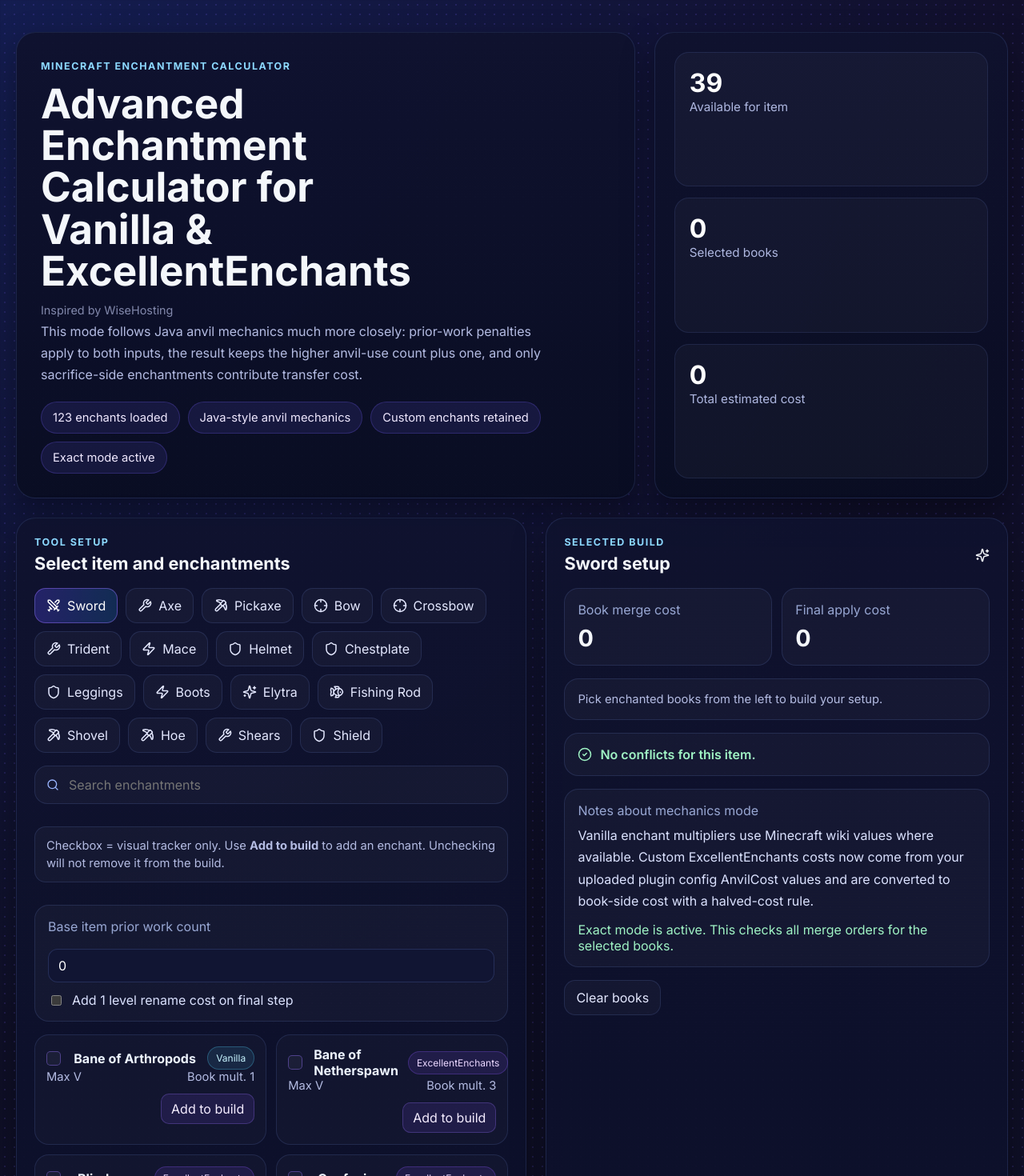
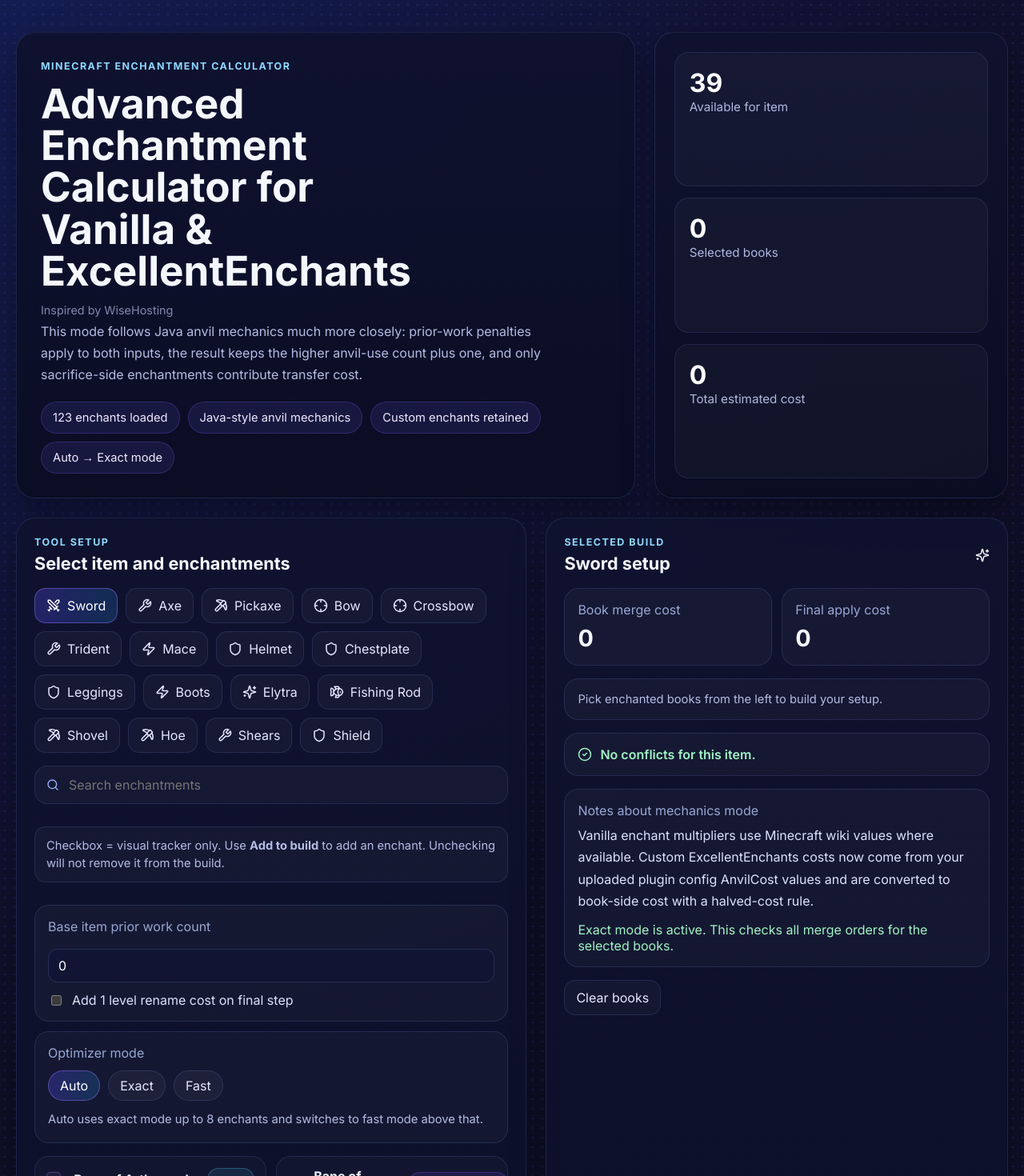
Before and after one commit to wolfblade2k/Enchantment-Calculator, a React (Vite) app: page / in a window 1280 px wide. Shown: the top 1470 px of the page at 80% size. Built offline with nearby package versions, Linux system fonts and the light colour scheme; the HTML template or start-up script is replaced by a standard one.

Commit message:
Add files via upload

```diff
--- a/src/App.tsx
+++ b/src/App.tsx
@@ -548,7 +548,7 @@
   return { totalCost, node: nodes[0] };
 }
 
-function evaluateBuild(picks: Picked[], targetItem: ItemKey, existingUses: number, renameCost: boolean) {
+function evaluateBuild(picks: Picked[], targetItem: ItemKey, existingUses: number, renameCost: boolean, optimizerMode: "auto" | "exact" | "fast") {
   const selected = picks
     .map((pick) => {
       const enchant = ALL.find((e) => e.name === pick.name);
@@ -583,7 +583,8 @@
     };
   }
 
-  const useFastMode = picks.length > 8;
+  const useFastMode =
+    optimizerMode === "fast" || (optimizerMode === "auto" && picks.length > 8);
   const mergePlan = useFastMode
     ? greedyBookMerge(picks, targetItem)
     : optimizeBookMerge(picks, targetItem);
@@ -654,6 +655,7 @@
   const [tracked, setTracked] = useState<Record<string, boolean>>({});
   const [existingUses, setExistingUses] = useState(0);
   const [renameCost, setRenameCost] = useState(false);
+  const [optimizerMode, setOptimizerMode] = useState<"auto" | "exact" | "fast">("auto");
 
   const itemLabel = ITEMS.find((x) => x.key === item)?.label ?? "Item";
 
@@ -668,8 +670,8 @@
   );
 
   const evaluation = useMemo(
-    () => evaluateBuild(picked, item, existingUses, renameCost),
-    [picked, item, existingUses, renameCost]
+    () => evaluateBuild(picked, item, existingUses, renameCost, optimizerMode),
+    [picked, item, existingUses, renameCost, optimizerMode]
   );
 
   useEffect(() => {
@@ -721,7 +723,13 @@
             <span>{ALL.length} enchants loaded</span>
             <span>Java-style anvil mechanics</span>
             <span>Custom enchants retained</span>
-            <span>{evaluation.mode === "fast" ? "Fast mode for large builds" : "Exact mode active"}</span>
+            <span>
+              {optimizerMode === "auto"
+                ? (evaluation.mode === "fast" ? "Auto → Fast mode" : "Auto → Exact mode")
+                : optimizerMode === "fast"
+                  ? "Manual Fast mode"
+                  : "Manual Exact mode"}
+            </span>
           </div>
         </div>
         <div className="hero-card">
@@ -793,6 +801,36 @@
                 />
                 Add 1 level rename cost on final step
               </label>
+            </div>
+
+            <div className="summary-card" style={{ marginBottom: 0 }}>
+              <span>Optimizer mode</span>
+              <div className="mode-toggle">
+                <button
+                  type="button"
+                  className={optimizerMode === "auto" ? "mode-pill active" : "mode-pill"}
+                  onClick={() => setOptimizerMode("auto")}
+                >
+                  Auto
+                </button>
+                <button
+                  type="button"
+                  className={optimizerMode === "exact" ? "mode-pill active" : "mode-pill"}
+                  onClick={() => setOptimizerMode("exact")}
+                >
+                  Exact
+                </button>
+                <button
+                  type="button"
+                  className={optimizerMode === "fast" ? "mode-pill active" : "mode-pill"}
+                  onClick={() => setOptimizerMode("fast")}
+                >
+                  Fast
+                </button>
+              </div>
+              <div style={{ marginTop: 12, color: "#b4bce3", lineHeight: 1.6, fontSize: "0.92rem" }}>
+                Auto uses exact mode up to 8 enchants and switches to fast mode above that.
+              </div>
             </div>
           </div>
 
@@ -918,7 +956,7 @@
             </div>
             {evaluation.mode === "fast" && (
               <div style={{ marginTop: 12, color: "#8cd8ff" }}>
-                Fast mode is enabled because you selected more than 8 enchants. It uses a greedy merge order to keep the site responsive.
+                Fast mode is active. It uses a greedy merge order to keep the site responsive on larger builds.
               </div>
             )}
             {evaluation.mode === "exact" && (
--- a/src/index.css
+++ b/src/index.css
@@ -593,3 +593,26 @@
   border-color: rgba(248, 113, 113, 0.28);
   background: rgba(127, 29, 29, 0.22);
 }
+
+
+.mode-toggle {
+  display: flex;
+  gap: 10px;
+  margin-top: 12px;
+  flex-wrap: wrap;
+}
+
+.mode-pill {
+  border: 1px solid rgba(128, 162, 255, 0.16);
+  background: rgba(255, 255, 255, 0.04);
+  color: #e4e8ff;
+  border-radius: 999px;
+  padding: 8px 14px;
+  cursor: pointer;
+}
+
+.mode-pill.active {
+  background: linear-gradient(90deg, rgba(92, 76, 255, 0.28), rgba(33, 167, 255, 0.18));
+  border-color: rgba(153, 113, 255, 0.45);
+  color: white;
+}
```
